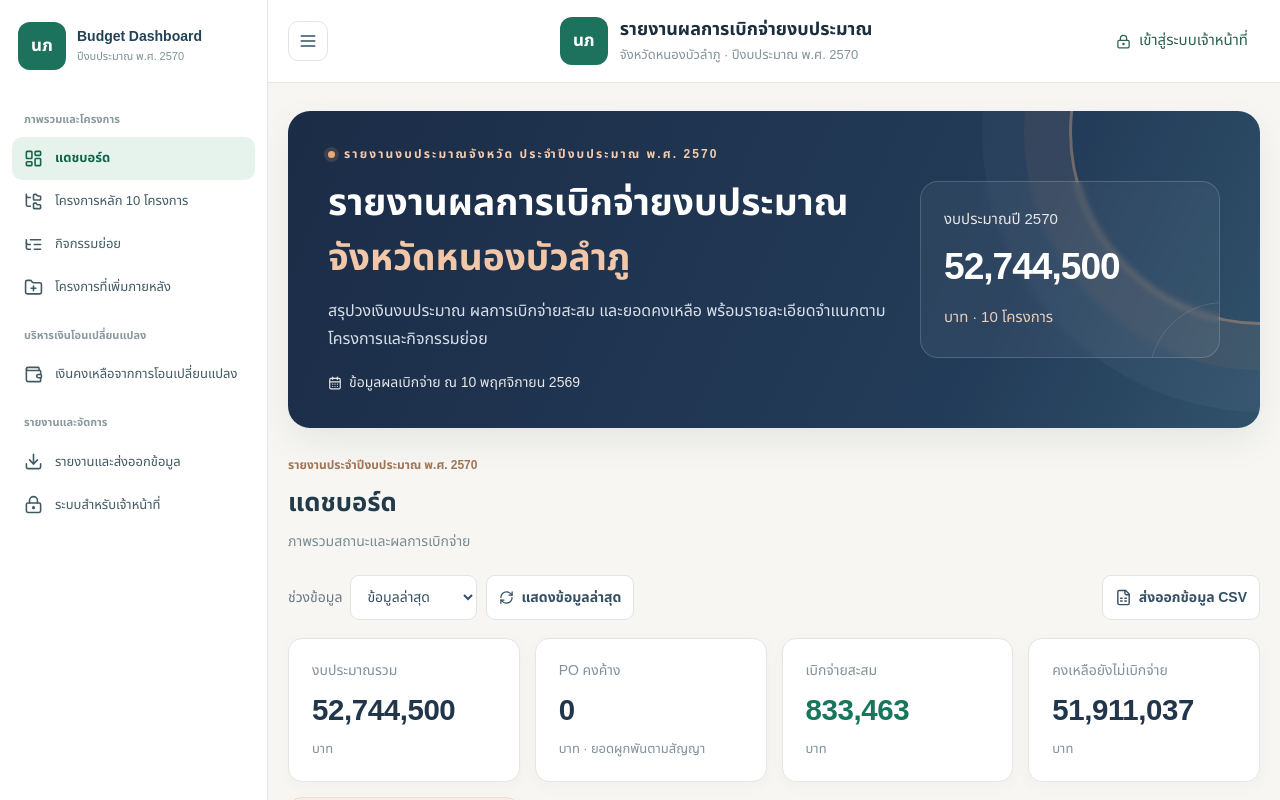
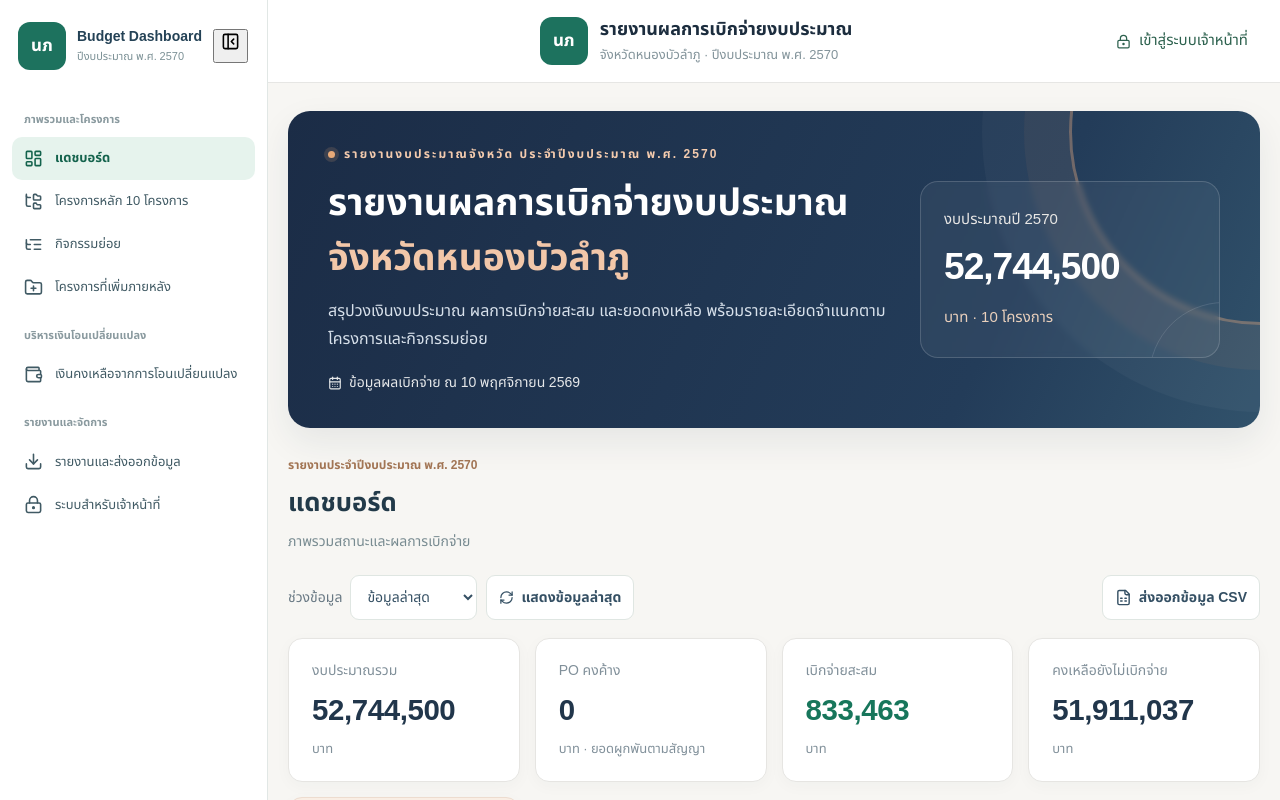
Before and after one commit to nongbualamphuannualreport/NongBuaLamphu-Budget-Dashboard, a Next.js app: page / in a window 1280 px wide. Shown: the top 800 px of the page. Built offline with nearby package versions, Linux system fonts and the light colour scheme; no server answers.

Commit message:
Move sidebar collapse control into navigation header

```diff
--- a/components/DisbursementDashboard.tsx
+++ b/components/DisbursementDashboard.tsx
@@ -4,7 +4,7 @@ import { useEffect, useMemo, useState } from 'react';
 import Link from 'next/link';
 import type { DisbursementReport, DisbursementRow } from '@/lib/disbursement';
 import { moneyTH, percentTH } from '@/lib/disbursement';
-import { BarChart3, CalendarDays, FileSpreadsheet, LockKeyhole, RefreshCw, Search, Menu, X, LayoutDashboard, FolderTree, ListTree, FolderPlus, Wallet, Download } from 'lucide-react';
+import { BarChart3, CalendarDays, FileSpreadsheet, LockKeyhole, RefreshCw, Search, Menu, X, PanelLeftClose, PanelLeftOpen, LayoutDashboard, FolderTree, ListTree, FolderPlus, Wallet, Download } from 'lucide-react';
 
 import { ProjectHierarchy } from './ProjectHierarchy';
 
@@ -63,7 +63,7 @@ export function DisbursementDashboard(){
     <div className={'ds-screen ds-shell'+(menuCollapsed?' ds-shell-collapsed':'')}>
       {menuOpen&&<button className="ds-sidebar-backdrop" aria-label="ปิดเมนู" onClick={()=>setMenuOpen(false)}/>}
       <aside className={'ds-sidebar'+(menuOpen?' ds-sidebar-open':'')} aria-label="เมนูรายงานงบประมาณ">
-        <div className="ds-sidebar-head"><span className="ds-mark">นภ</span><div><strong>Budget Dashboard</strong><small>ปีงบประมาณ พ.ศ. 2570</small></div><button className="ds-sidebar-close" onClick={()=>setMenuOpen(false)} aria-label="ปิดเมนู"><X size={19}/></button></div>
+        <div className="ds-sidebar-head"><span className="ds-mark">นภ</span><div className="ds-sidebar-brand"><strong>Budget Dashboard</strong><small>ปีงบประมาณ พ.ศ. 2570</small></div><button type="button" className="ds-sidebar-collapse" onClick={()=>setMenuCollapsed(v=>!v)} aria-label={menuCollapsed?"ขยายเมนูด้านซ้าย":"ย่อเมนูด้านซ้าย"} title={menuCollapsed?"ขยายเมนู":"ย่อเมนู"} aria-expanded={!menuCollapsed}>{menuCollapsed?<PanelLeftOpen size={19}/>:<PanelLeftClose size={19}/>}</button><button type="button" className="ds-sidebar-close" onClick={()=>setMenuOpen(false)} aria-label="ปิดเมนู"><X size={19}/></button></div>
         <div className="ds-sidebar-group">ภาพรวมและโครงการ</div>
         {navItems.slice(0,4).map(({id,label,Icon})=><button key={id} className={'ds-sidebar-link'+(view===id?' active':'')} onClick={()=>selectView(id)} aria-current={view===id?'page':undefined} title={label}><Icon size={19}/><span>{label}</span></button>)}
         <div className="ds-sidebar-group">บริหารเงินโอนเปลี่ยนแปลง</div>
@@ -73,7 +73,7 @@ export function DisbursementDashboard(){
         <Link className="ds-sidebar-link" href="/admin"><LockKeyhole size={19}/><span>ระบบสำหรับเจ้าหน้าที่</span></Link>
       </aside>
       <div className="ds-shell-main">
-      <header className="ds-top"><div className="ds-top-inner"><div className="ds-menu-controls"><button className="ds-menu-mobile" aria-label="เปิดเมนู" onClick={()=>setMenuOpen(true)}><Menu size={21}/></button><button className="ds-menu-desktop" aria-label={menuCollapsed?'ขยายเมนู':'ย่อเมนู'} onClick={()=>setMenuCollapsed(v=>!v)}><Menu size={20}/></button></div>
+      <header className="ds-top"><div className="ds-top-inner"><div className="ds-menu-controls"><button type="button" className="ds-menu-mobile" aria-label="เปิดเมนูด้านซ้าย" aria-expanded={menuOpen} onClick={()=>setMenuOpen(true)}><Menu size={21}/></button></div>
         <div className="ds-brand"><span className="ds-mark">นภ</span><div><strong>รายงานผลการเบิกจ่ายงบประมาณ</strong><small>จังหวัดหนองบัวลำภู · ปีงบประมาณ พ.ศ. 2570</small></div></div>
         <nav><Link href="/admin"><LockKeyhole size={15}/> เข้าสู่ระบบเจ้าหน้าที่</Link></nav>
       </div></header>
```
